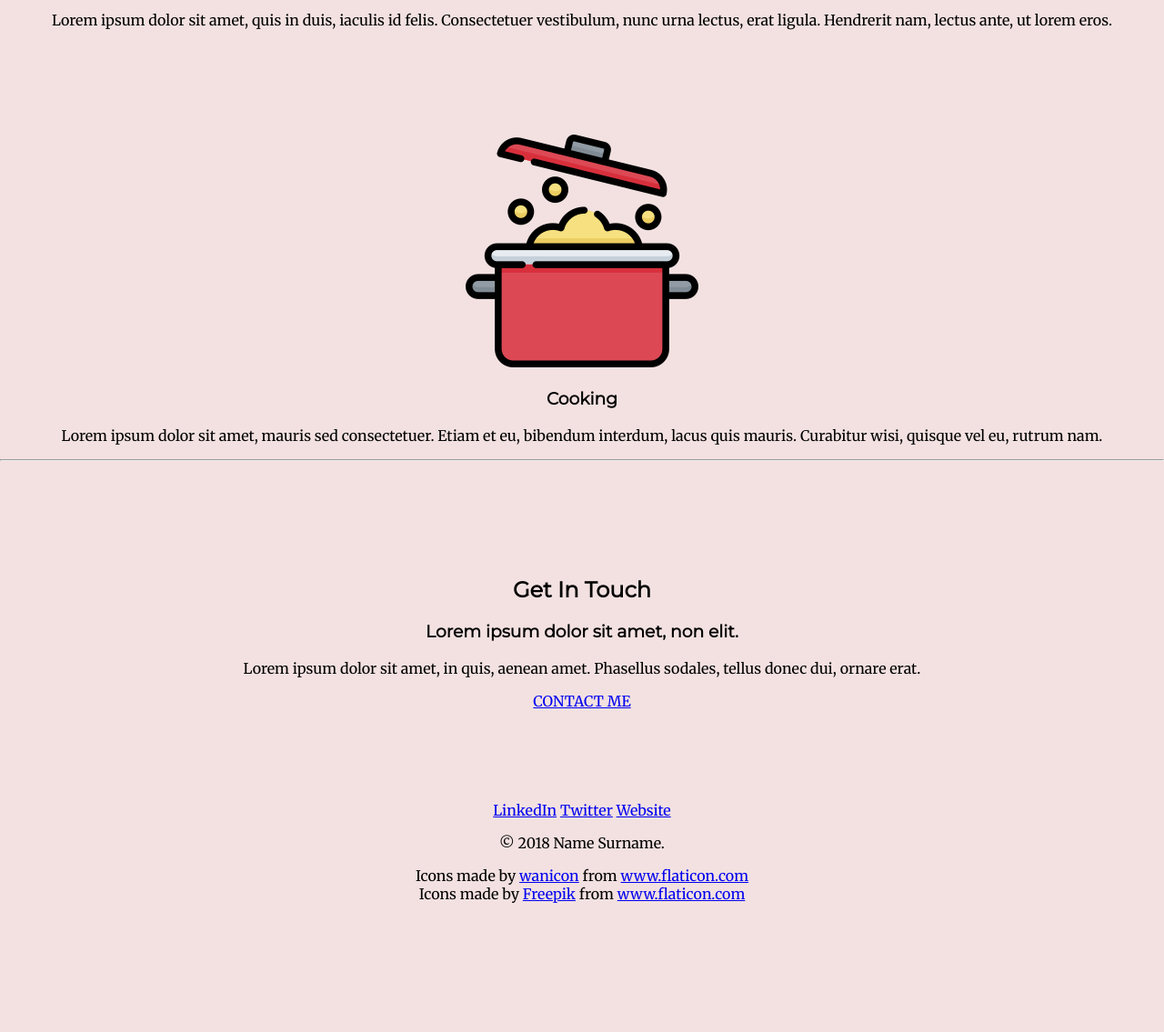
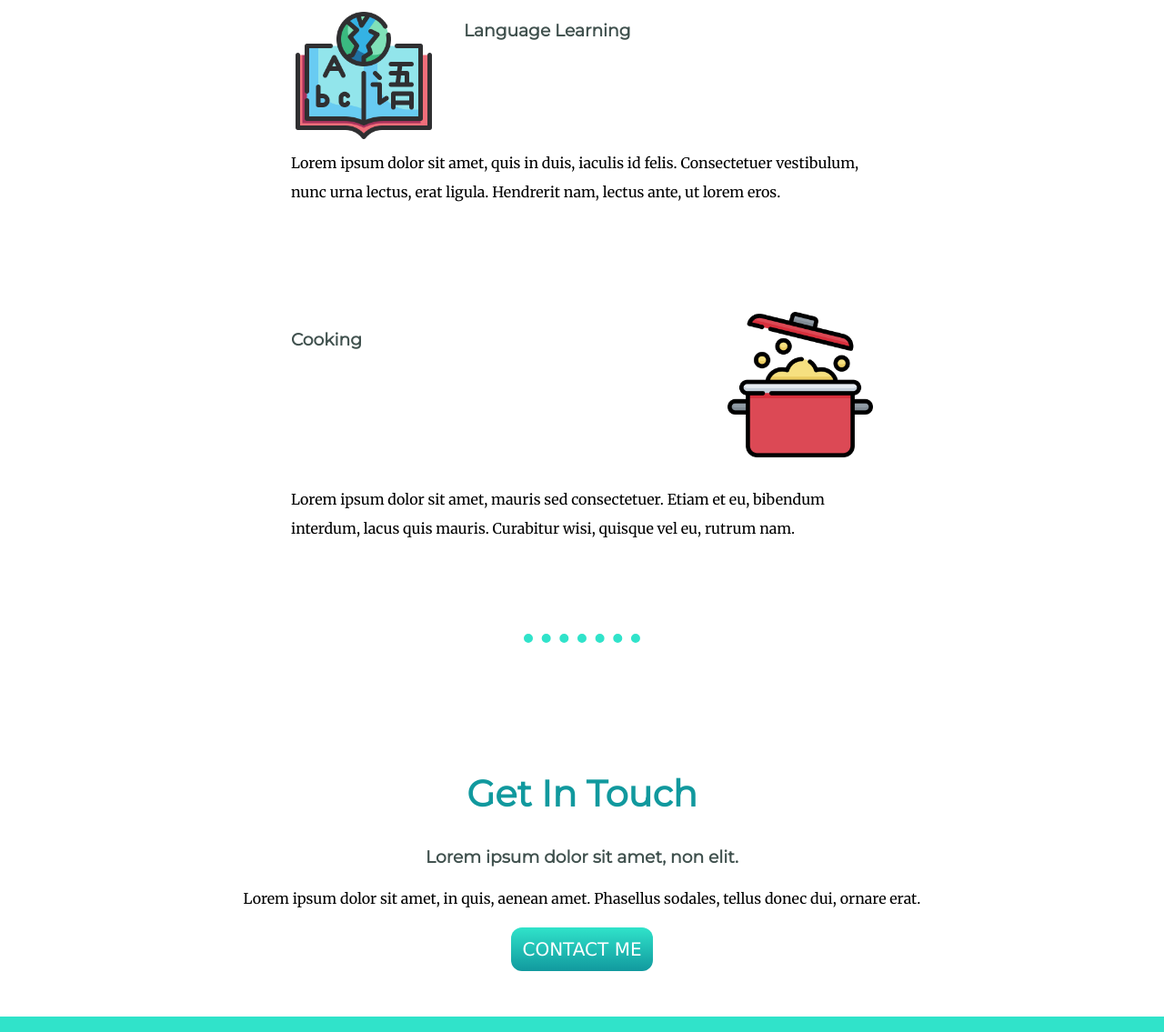
Before and after one commit to abhilekhji/self, a plain HTML site: page index.html in a window 1280 px wide. Shown: the part 1647-2782 px from the top of the page at 91% size. Before the commit the page ends 2640 px from the top, so only its background shows below. Drawn offline with Linux system fonts and the light colour scheme.

Commit message:
index changed

```diff
--- a/css/style.css
+++ b/css/style.css
@@ -1,30 +1,60 @@
 /*****************Element Selector***************/
 body {
-  background-color: #f3e1e1;
   margin: 0px;
   text-align: center;
   font-family: 'Merriweather', serif;
 }
 
 div {
-  /*  background-color: #f1d1d1; */
   padding-top: 100px;
 }
 
 h1 {
-  margin: 0px;
+  margin: 50px auto 10px;
   font-family: 'Sacramento', cursive;
+  font-size: 5.625rem;
+  color: #11999e;
 }
 
 h2 {
   font-family: 'Montserrat', sans-serif;
+  font-size: 2.5rem;
+  color: #11999e;
 }
 
 h3 {
   font-family: 'Montserrat', sans-serif;
+  color: #40514e;
+}
+
+a {
+  color: #40514e;
+}
+
+p {
+  line-height: 2;
+}
+
+hr {
+  color: #30e3ca;
+  border-style: dotted none none;
+  border-width: 10px;
+  width: 10%;
 }
 
 /********************ID Selector********************/
+#language-description {
+  clear: left;
+}
+
+#cooking-description {
+  clear: right;
+}
+
+#skill-bottom {
+  margin-bottom: 100px;
+}
+
 #top-cloud {
   width: 15%;
   position: absolute;
@@ -37,6 +67,84 @@ h3 {
   position: absolute;
   left: 250px;
 }
-#Profile-Pic{
+
+#Profile-Pic {
   border-radius: 100%;
 }
+
+#stud {
+  font-weight: normal;
+}
+
+#top-container {
+  background-color: #e4f9f5;
+}
+
+/********************Class Selector********************/
+.ekdom-footer {
+  color: #e4f9f5;
+}
+
+.bottom-container {
+  background-color: #30e3ca;
+  padding-top: 20px;
+  margin-top: 50px;
+}
+.footer-link{
+  text-decoration: none;
+  color:#11999e;
+}
+
+.skill-row {
+  width: 50%;
+  margin: 10px auto 10px;
+  text-align: left;
+}
+
+.Language-Learning {
+  width: 25%;
+  float: left;
+  margin-right: 30px;
+}
+
+.Cooking {
+  width: 25%;
+  float: right;
+  margin-left: 30px;
+  margin-bottom: 30px;
+}
+
+.BUTTON_XEO {
+  background: #30E3CA;
+  background-image: -webkit-linear-gradient(top, #30E3CA, #11999E);
+  background-image: -moz-linear-gradient(top, #30E3CA, #11999E);
+  background-image: -ms-linear-gradient(top, #30E3CA, #11999E);
+  background-image: -o-linear-gradient(top, #30E3CA, #11999E);
+  background-image: linear-gradient(to bottom, #30E3CA, #11999E);
+  -webkit-border-radius: 12px;
+  -moz-border-radius: 12px;
+  border-radius: 12px;
+  color: #FFFFFF;
+  font-family: Verdana;
+  font-size: 20px;
+  font-weight: 100;
+  padding: 12px;
+  text-decoration: none;
+  display: inline-block;
+  cursor: pointer;
+  text-align: center;
+}
+
+.BUTTON_XEO:hover {
+  border: solid #30E3CA 3px;
+  background: #11999E;
+  background-image: -webkit-linear-gradient(top, #11999E, #30E3CA);
+  background-image: -moz-linear-gradient(top, #11999E, #30E3CA);
+  background-image: -ms-linear-gradient(top, #11999E, #30E3CA);
+  background-image: -o-linear-gradient(top, #11999E, #30E3CA);
+  background-image: linear-gradient(to bottom, #11999E, #30E3CA);
+  -webkit-border-radius: 20px;
+  -moz-border-radius: 20px;
+  border-radius: 20px;
+  text-decoration: none;
+}
--- a/index.html
+++ b/index.html
@@ -14,7 +14,7 @@
   <div id="top-container">
     <img src="Image/cloud.png" id="top-cloud" alt="cloud-img">
     <h1>I'm Abhilekh</h1>
-    <p>A student</p>
+    <h2 id="stud">A s<span><u>tud</u></span>ent</h2>
     <img src="Image/cloud.png" id="bottom-cloud" alt="cloud-img">
     <img src="Image/mountain.png" id="mountain" alt="mountain-img">
   </div>
@@ -30,12 +30,12 @@
       <div class="skill-row">
         <img class="Language-Learning" src="Image/earth.png" alt="Language-Learning">
         <h3>Language Learning</h3>
-      <p>Lorem ipsum dolor sit amet, quis in duis, iaculis id felis. Consectetuer vestibulum, nunc urna lectus, erat ligula. Hendrerit nam, lectus ante, ut lorem eros.</p>
+        <p id="language-description">Lorem ipsum dolor sit amet, quis in duis, iaculis id felis. Consectetuer vestibulum, nunc urna lectus, erat ligula. Hendrerit nam, lectus ante, ut lorem eros.</p>
       </div>
-    <div class="skill-row">
+      <div class="skill-row" id="skill-bottom">
         <img class="Cooking" src="Image/pan.png" alt="Cooking">
         <h3>Cooking</h3>
-      <p>Lorem ipsum dolor sit amet, mauris sed consectetuer. Etiam et eu, bibendum interdum, lacus quis mauris. Curabitur wisi, quisque vel eu, rutrum nam.</p>
+        <p id="cooking-description">Lorem ipsum dolor sit amet, mauris sed consectetuer. Etiam et eu, bibendum interdum, lacus quis mauris. Curabitur wisi, quisque vel eu, rutrum nam.</p>
       </div>
     </div>
     <hr>
@@ -43,7 +43,7 @@
       <h2>Get In Touch</h2>
       <h3>Lorem ipsum dolor sit amet, non elit.</h3>
       <p>Lorem ipsum dolor sit amet, in quis, aenean amet. Phasellus sodales, tellus donec dui, ornare erat.</p>
-    <a class="btn" href="mailto:abhilekhdowerah@gmail.com">CONTACT ME</a>
+      <a class="BUTTON_XEO" href="mailto:abhilekhdowerah@gmail.com">CONTACT ME</a>
     </div>
   </div>
 
@@ -52,11 +52,12 @@
     <a class="footer-link" href="https://www.linkedin.com/">LinkedIn</a>
     <a class="footer-link" href="https://twitter.com/">Twitter</a>
     <a class="footer-link" href="https://www.appbrewery.co/">Website</a>
-  <p>© 2018 Name Surname.</p>
+    <p class="ekdom-footer">© 2018 Name Surname.</p>
+    <p class="ekdom-footer">Icons made by <a href="https://www.flaticon.com/free-icon/linguistics_2201590" title="wanicon">wanicon</a> from <a href="https://www.flaticon.com/" title="Flaticon"> www.flaticon.com</a>
+    <br>Icons made by <a href="https://www.flaticon.com/authors/freepik" title="Freepik">Freepik</a> from <a href="https://www.flaticon.com/" title="Flaticon"> www.flaticon.com</a></p>
   </div>
 
-Icons made by <a href="https://www.flaticon.com/free-icon/linguistics_2201590" title="wanicon">wanicon</a> from <a href="https://www.flaticon.com/" title="Flaticon"> www.flaticon.com</a>
-<br>Icons made by <a href="https://www.flaticon.com/authors/freepik" title="Freepik">Freepik</a> from <a href="https://www.flaticon.com/" title="Flaticon"> www.flaticon.com</a>
+
 </body>
 
 </html>
```
Lines whose indentation alone changed are shown as unchanged.
